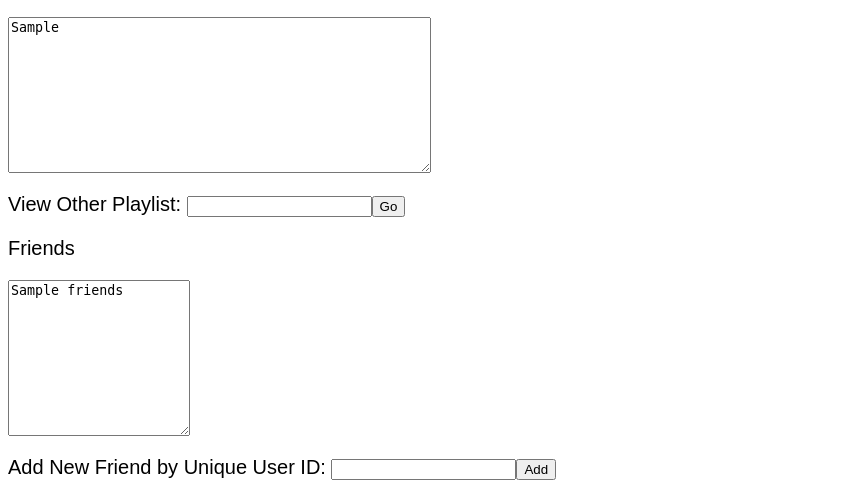
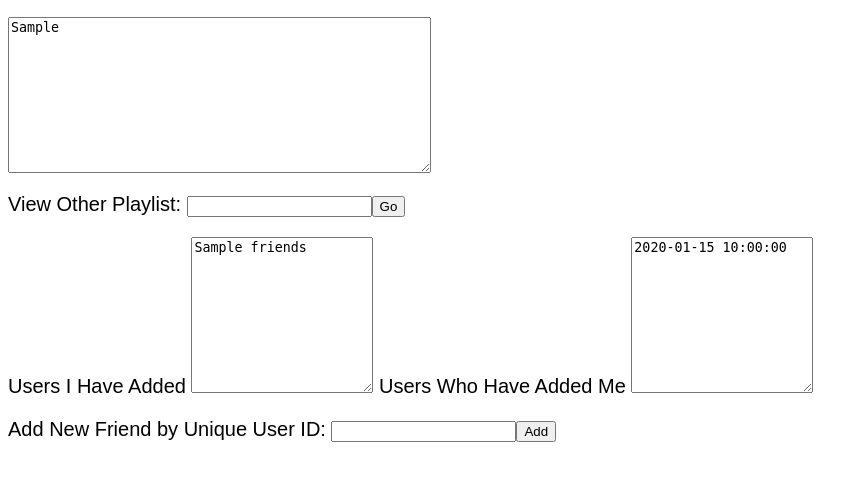
Before and after one commit to ryanbrand/music_database, a Flask app: template webserver/templates/homepage.html in a window 1280 px wide. Shown: the part 1595-2095 px from the top of the page, without its empty margins (0-868 px from the left). After the commit the page ends 2037 px from the top, so only its background shows below. Run offline with Flask 2, Linux system fonts and the light colour scheme; the template is opened without the code that fills it: most values are stand-ins (such as "Sample title", 1, 10 or a date in 2020); parts of the project's set-up code (start-up, migrations or seed data) failed here and were passed over.

Commit message:
Updated homepage to show both users i have added and users who have added me

```diff
--- a/webserver/server.py
+++ b/webserver/server.py
@@ -139,7 +139,18 @@ def homepage():
     friend_names = friend_names + str(f['user_name']) + ' (' + str(f['userid_2']) + ')' + '\n'
   friends_result.close()
 
-  context = dict(songs=song_titles, albums=album_titles, private_playlists=priv_playlist_titles, collaborative_playlists=coll_playlist_titles, friend_playlists=friend_playlist_titles, friends=friend_names)
+  # Obtain user ids and names of users who have added logged in user as friend
+  try:
+    added_me_result = g.conn.execute("SELECT userid_1, user_name FROM users u, are_friends f WHERE f.userid_2=%s AND f.userid_1=u.userid", current_app.user_id)
+    added_me_names = ''
+    for a in added_me_result.fetchall():
+      print '>>>>>>>>>>>>', a
+      added_me_names = added_me_names + str(a['user_name']) + ' (' + str(a['userid_1']) + ')' + '\n'
+  except Exception as e:
+     print('^^^^^^^^^^',e)
+     return render_template('index.html')
+  context = dict(songs=song_titles, albums=album_titles, private_playlists=priv_playlist_titles, collaborative_playlists=coll_playlist_titles, friend_playlists=friend_playlist_titles, friends=friend_names, added_me=added_me_names)
+
   return render_template("homepage.html", **context)
 
 @app.route('/add_new_user', methods=['POST'])
@@ -260,8 +271,6 @@ def add_song_to_playlist():
   """
   song_title = request.form['song_title']
   playlist_name = request.form['playlist_name']
-  print('--------song_title=', song_title)
-  print('--------playlist_name=', playlist_name)
   try:
     result = g.conn.execute('INSERT INTO in_playlist VALUES (%s, %s, %s, %s, %s)', song_title, current_app.album_title, current_app.artist_id, playlist_name, current_app.user_id)
     return redirect('/homepage')
--- a/webserver/templates/homepage.html
+++ b/webserver/templates/homepage.html
@@ -77,10 +77,13 @@ type="submit" value="Create"></p>
 type="submit" value="Go"></p>
 </form>
 
-<p>Friends</p>
+<p>Users I Have Added
 <textarea readonly name="are_friends"
     rows="10" value="50">{{friends}}</textarea>
-
+Users Who Have Added Me
+<textarea readonly name="added_me"
+    rows="10" value="50">{{added_me}}</textarea>
+</p>
 <form method="POST" action="/add_new_friend">
 <p>Add New Friend by Unique User ID: <input type="text" name="friend_id"><input \
 type="submit" value="Add"></p>
```
